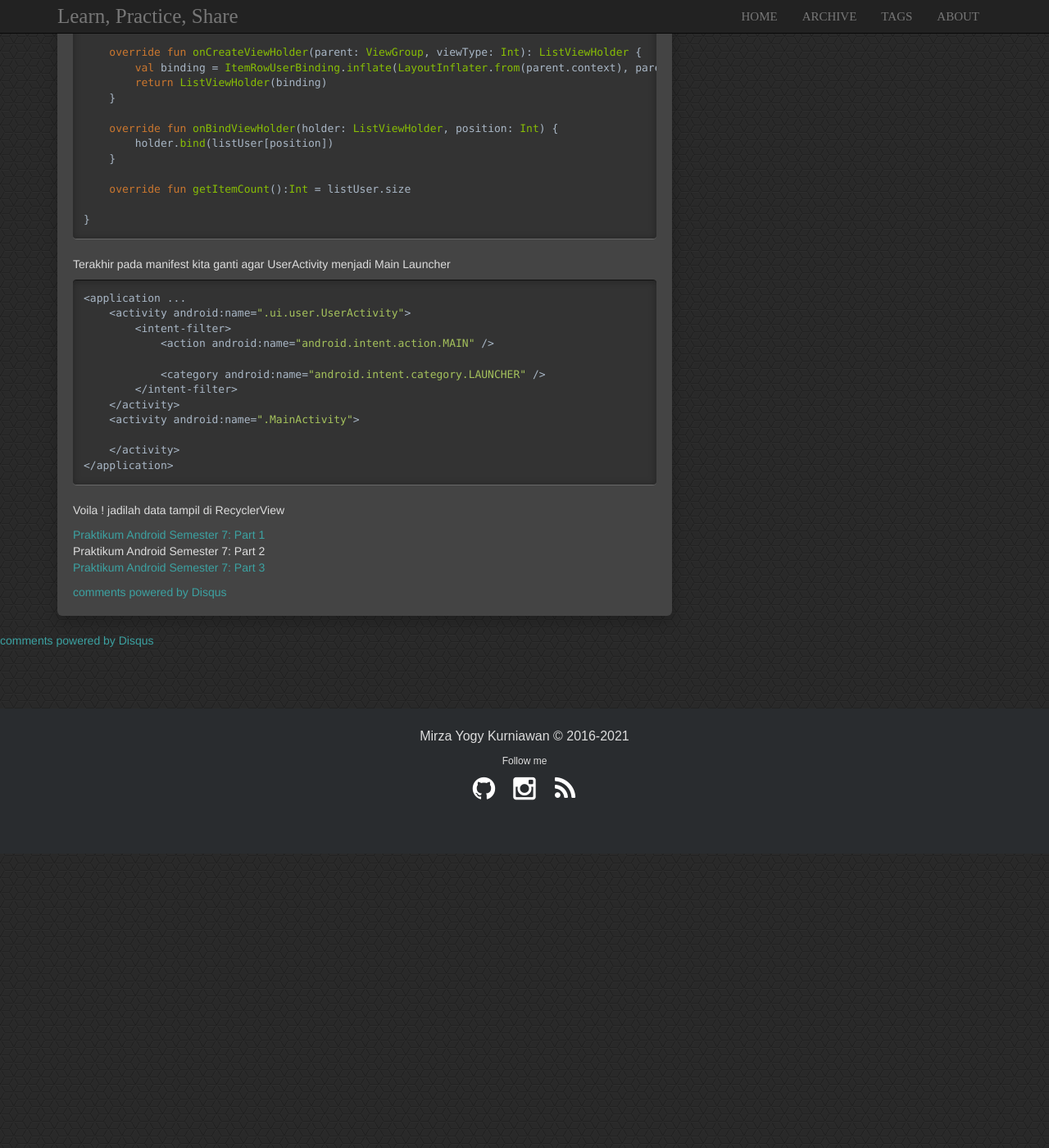
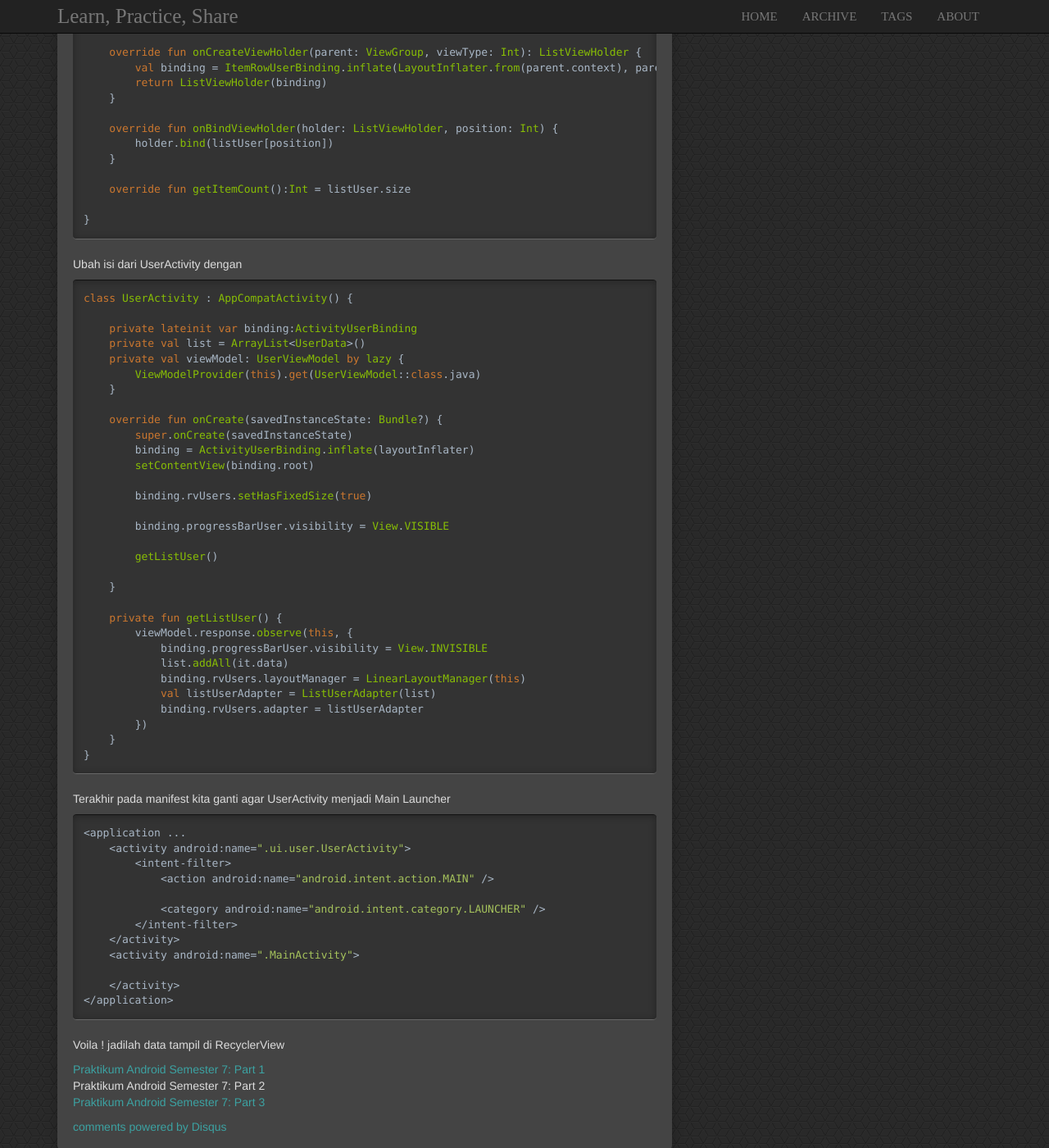
Before and after one commit to mirzayogy/mirzayogy.github.io, a Jekyll site: the page built from _posts/2021-02-14-android-sem7-part2.markdown, in a window 1280 px wide and 1400 px high, scrolled down 2565 px. Shown: the whole window at 82% size. Built offline with Jekyll 4.4.1, drawn with Linux system fonts in a browser that asks for light colours; comment, search, counter and statistics services are not loaded; before the commit the page ends 3606 px from its top, so only the background shows below that.

Commit message:
perbaikan part 2

```diff
--- a/_posts/2021-02-14-android-sem7-part2.markdown
+++ b/_posts/2021-02-14-android-sem7-part2.markdown
@@ -89,7 +89,7 @@ Buat sebuah empty activity baru didalam package `ui.user` dengan nama `UserActiv
 Buat sebuah class baru didalam package `ui.user` dengan nama `ListUserAdapter` dan isikan dengan
 
 {% highlight  kotlin %}
-class ListUserAdapter(private val listUser: ArrayList<User>) : RecyclerView.Adapter<ListUserAdapter.ListViewHolder>() {
+class ListUserAdapter(private val listUser: ArrayList<UserData>) : RecyclerView.Adapter<ListUserAdapter.ListViewHolder>() {
     class ListViewHolder(private val binding: ItemRowUserBinding) : RecyclerView.ViewHolder(binding.root) {
 
     }
@@ -160,6 +160,41 @@ class ListUserAdapter(private val listUser: ArrayList<UserData>) : RecyclerView.
 }
 {% endhighlight %}
 
+Ubah isi dari UserActivity dengan
+
+{% highlight  kotlin %}
+class UserActivity : AppCompatActivity() {
+
+    private lateinit var binding:ActivityUserBinding
+    private val list = ArrayList<UserData>()
+    private val viewModel: UserViewModel by lazy {
+        ViewModelProvider(this).get(UserViewModel::class.java)
+    }
+
+    override fun onCreate(savedInstanceState: Bundle?) {
+        super.onCreate(savedInstanceState)
+        binding = ActivityUserBinding.inflate(layoutInflater)
+        setContentView(binding.root)
+
+        binding.rvUsers.setHasFixedSize(true)
+
+        binding.progressBarUser.visibility = View.VISIBLE
+
+        getListUser()
+
+    }
+
+    private fun getListUser() {
+        viewModel.response.observe(this, {
+            binding.progressBarUser.visibility = View.INVISIBLE
+            list.addAll(it.data)
+            binding.rvUsers.layoutManager = LinearLayoutManager(this)
+            val listUserAdapter = ListUserAdapter(list)
+            binding.rvUsers.adapter = listUserAdapter
+        })
+    }
+}
+{% endhighlight %}
 
 Terakhir pada manifest kita ganti agar UserActivity menjadi Main Launcher
 
```
